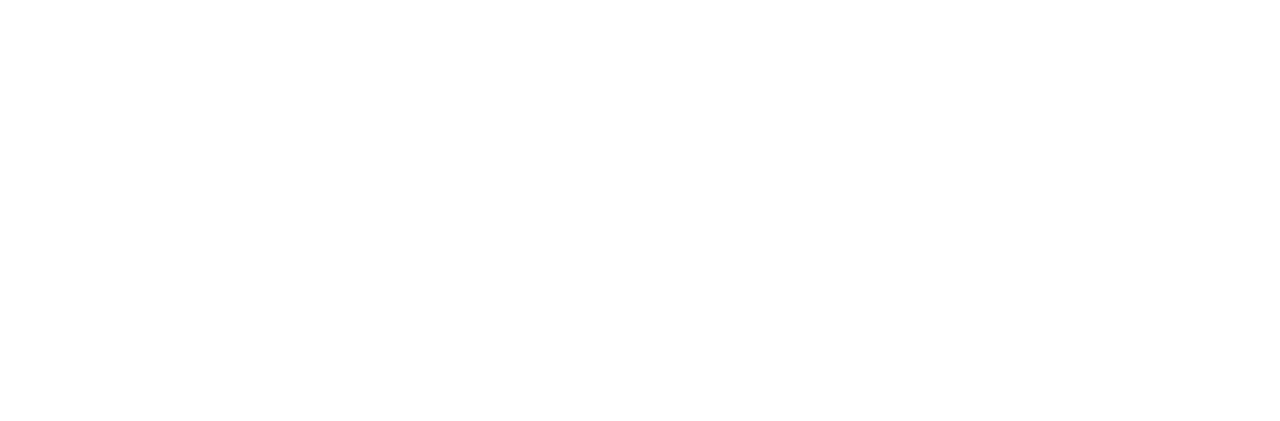
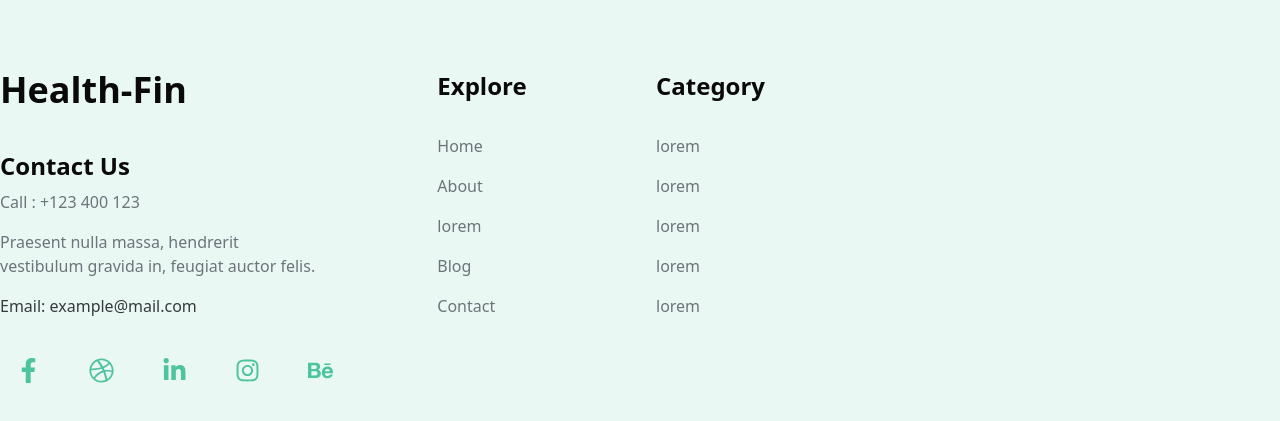
Before and after one commit to Keshav-Maheshwari1/Frontend, a Next.js app: page / in a window 1280 px wide. Shown: the part 2389-2810 px from the top of the page. Before the commit the page ends 2363 px from the top, so only its background shows below. Built offline with nearby package versions, Linux system fonts and the light colour scheme; no server answers.

Commit message:
added footer

```diff
--- a/src/app/layout.js
+++ b/src/app/layout.js
@@ -4,6 +4,7 @@
 import Chatbot from "@/components/Chatbot";
 import ReactQueryClientProvider from "@/wrappers/ReactQuery";
 import { AuthProvider } from "@/context/AuthContext";
+import Footer from "@/components/landingPage/footer";
 const geistSans = Geist({
   variable: "--font-geist-sans",
   subsets: ["latin"],
@@ -30,6 +31,7 @@
           <AuthProvider>
             <Navbar />
             {children}
+            <Footer />
             <Chatbot />
           </AuthProvider>
         </ReactQueryClientProvider>
--- /dev/null
+++ b/src/components/landingPage/footer.jsx
@@ -0,0 +1,70 @@
+import React from "react";
+
+import {
+  FaFacebookF,
+  FaDribbble,
+  FaLinkedinIn,
+  FaInstagram,
+  FaBehance,
+} from "react-icons/fa";
+
+const Footer = () => {
+  return (
+    <div className="w-full bg-[#E9F8F3] py-24">
+      <div className="md:max-w-[1480px] m-auto grid md:grid-cols-6 max-[780px]:grid-cols-2  gap-8 max-w-[600px]  px-2 md:px-0">
+        <div className="col-span-2">
+          {/* <Image src={logo} alt="LOgo" className="h-[25px]" /> */}
+          <h3 className="text-4xl font-bold">Health-Fin</h3>
+          <h3 className="text-2xl font-bold mt-10">Contact Us</h3>
+          <h3 className="py-2 text-[#6D737A]">Call : +123 400 123</h3>
+          <h3 className="py-2 text-[#6D737A]">
+            Praesent nulla massa, hendrerit <br></br> vestibulum gravida in,
+            feugiat auctor felis.
+          </h3>
+          <h3 className="py-2 text-[#363A3D]">Email: example@mail.com</h3>
+          <div className="flex gap-4 py-4">
+            <div className="p-4 bg-[#E9F8F3] rounded-xl">
+              <FaFacebookF size={25} style={{ color: "#4DC39E" }} />
+            </div>
+            <div className="p-4 bg-[#E9F8F3] rounded-xl">
+              <FaDribbble size={25} style={{ color: "#4DC39E" }} />
+            </div>
+            <div className="p-4 bg-[#E9F8F3] rounded-xl">
+              <FaLinkedinIn size={25} style={{ color: "#4DC39E" }} />
+            </div>
+            <div className="p-4 bg-[#E9F8F3] rounded-xl">
+              <FaInstagram size={25} style={{ color: "#4DC39E" }} />
+            </div>
+            <div className="p-4 bg-[#E9F8F3] rounded-xl">
+              <FaBehance size={25} style={{ color: "#4DC39E" }} />
+            </div>
+          </div>
+        </div>
+
+        <div>
+          <h3 className="text-2xl font-bold">Explore</h3>
+          <ul className="py-6 text-[#6D737A]">
+            <li className="py-2">Home</li>
+            <li className="py-2">About</li>
+            <li className="py-2">lorem</li>
+            <li className="py-2">Blog</li>
+            <li className="py-2">Contact</li>
+          </ul>
+        </div>
+
+        <div>
+          <h3 className="text-2xl font-bold">Category</h3>
+          <ul className="py-6 text-[#6D737A]">
+            <li className="py-2">lorem</li>
+            <li className="py-2">lorem</li>
+            <li className="py-2">lorem</li>
+            <li className="py-2">lorem</li>
+            <li className="py-2">lorem</li>
+          </ul>
+        </div>
+      </div>
+    </div>
+  );
+};
+
+export default Footer;
```
